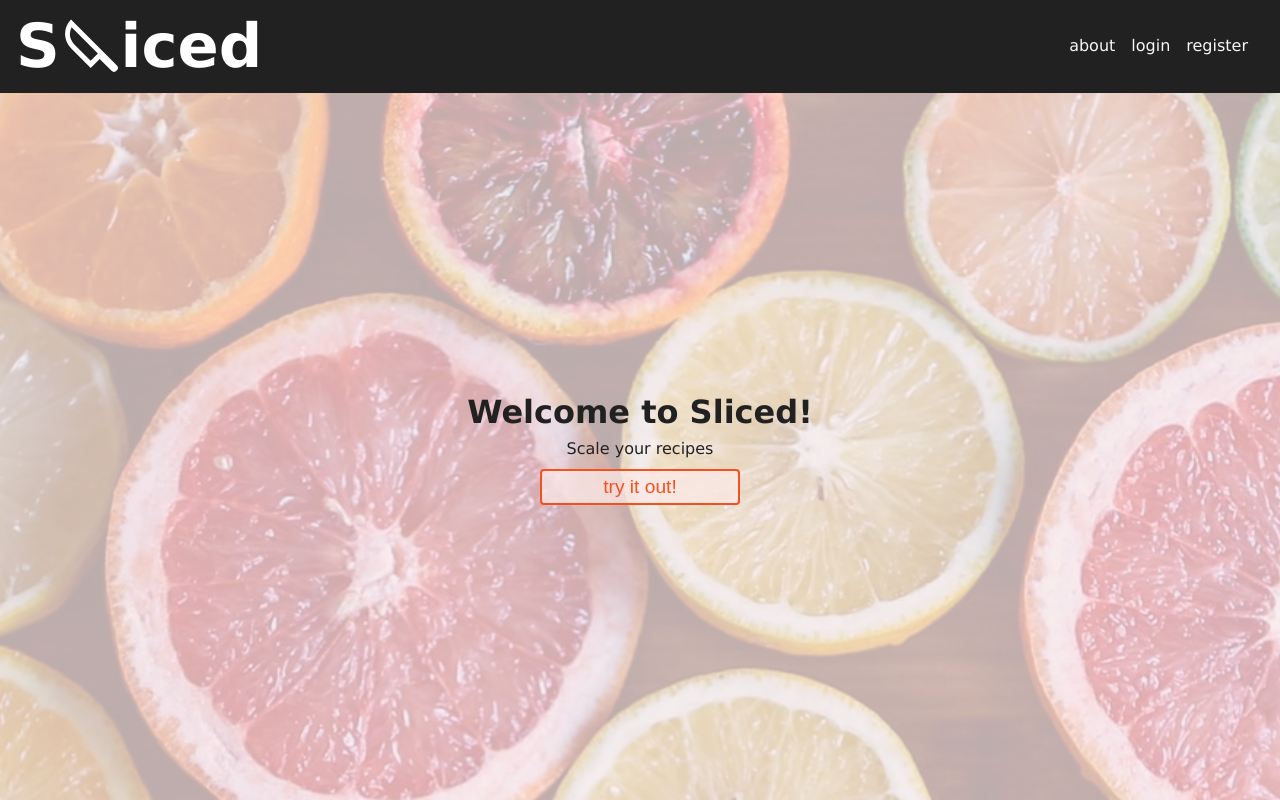
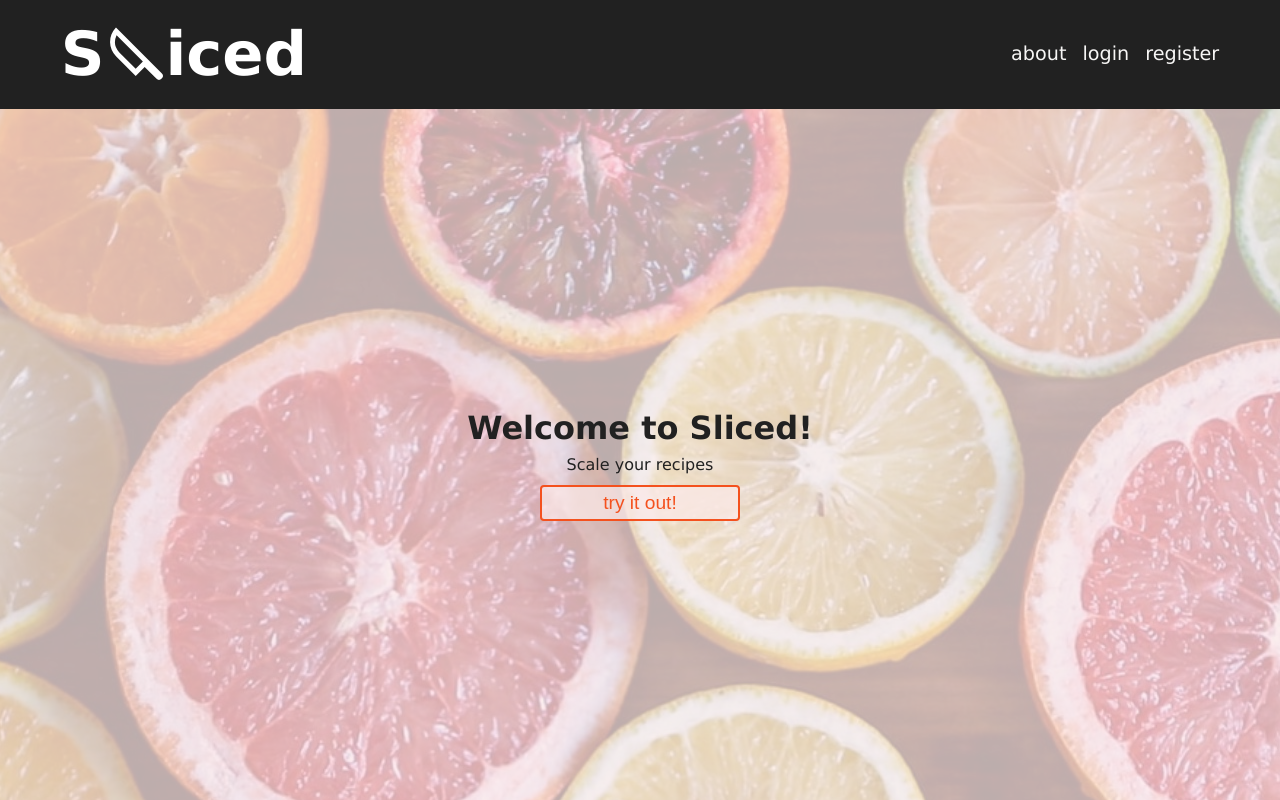
Before and after one commit to Rachanastasia/sliced, a Next.js app in the folder client/: page / in a window 1280 px wide. Built offline with nearby package versions, Linux system fonts and the light colour scheme.

Commit message:
adds flexible padding variables for responsiveness

```diff
--- a/client/components/About.js
+++ b/client/components/About.js
@@ -11,6 +11,9 @@ export default function About(){
 
             <h2 className={styles.about_subtitle}>How can I use Sliced?</h2>
             <p className={styles.about_p}>Just type out one of your recipes or copy and paste it below. The slider beneath the textbox lets you select the amount to scale.</p>
+
+
+            <h2>How precise are the Sliced conversions?</h2>
         </div>
     )
 }
--- a/client/pages/_app.js
+++ b/client/pages/_app.js
@@ -2,7 +2,6 @@ import '../styles/variables.css'
 import '../styles/variables.old.css'
 import '../styles/main.css'
 import '../styles/form.css'
-import '../styles/header.css'
 import '../styles/footer.css'
 
 function MyApp({ Component, pageProps }) {
--- a/client/styles/About.module.css
+++ b/client/styles/About.module.css
@@ -2,9 +2,10 @@
     display: flex;
     flex-direction: column;
     width: 100%;
-    padding: var(--spacer-2);
     background-color: var(--colors-accent-extra-light);
     max-width: var(--width-content-full);
+    padding: var(--spacer-2-flex-lg) var(--spacer-3-flex-lg);
+
 }
 
 .about_subtitle {
--- a/client/styles/Header.module.css
+++ b/client/styles/Header.module.css
@@ -6,9 +6,8 @@
     height: var(--height-3);
     text-align: center;
     background-color: var(--colors-black);
+    padding: var(--spacer-2-flex) var(--spacer-2-flex-lg);
 }
-
-
 
 .menu_wrapper{
     display: flex;
@@ -16,7 +15,6 @@
     align-items: center;
     justify-content: flex-end;
     list-style: none;
-    margin-right: var(--spacer-2);
 }
 
 .menu_item{
--- a/client/styles/Slicer.module.css
+++ b/client/styles/Slicer.module.css
@@ -7,7 +7,8 @@
     height: 100%;
     max-width: var(--width-content-full);
     background-color: var(--colors-accent-extra-light);
-    padding: var(--spacer-2);
+    padding: var(--spacer-2-flex-lg) var(--spacer-3-flex-lg);
+
 }
 
 .slicer_input{
--- a/client/styles/header.css
+++ /dev/null
@@ -1,14 +0,0 @@
-/*TODO: EXTRACT THIS INTO MODULE AND DELETE FILE*/
-
-header {
-    display: flex;
-    align-items: center;
-    justify-content: space-between;
-    width: 100vw;
-    height: var(--height-3);
-    text-align: center;
-    background-color: var(--colors-black);
-}
-header > * {
-    padding: var(--spacer-2);
-}
--- a/client/styles/main.css
+++ b/client/styles/main.css
@@ -27,6 +27,7 @@ body{
 
 main{
   width: inherit;
+  min-height: 100%;
   display: flex;
   align-items: stretch;
   flex-direction: column;
@@ -44,7 +45,7 @@ main{
     align-items: center;
 }
 .screen_content >* {
-    margin-bottom: var(--spacer-3);
+    margin-bottom: var(--spacer-3-flex-lg);
 }
 
 h2, h3{
@@ -84,19 +85,6 @@ button, .button{
 
 
 
-
-
-
-/*section padding increased on first and last items*/
-/* section:first-of-type{
-    padding-top: var(--spacer-lg);
-}
-
-section:last-of-type{
-    padding-bottom: var(--spacer-lg);
-} */
-
-
 img{
     width: 100%;
 }
@@ -120,7 +108,8 @@ img{
     height: 100%;
     flex: 3;
     padding: var(--spacer-2);
-    margin-top: var(--spacer-3);
+    margin-top: var(--spacer-2-flex-lg);
+    padding-right: calc(var(--spacer-2) + 10px);
 }
 
 
--- a/client/styles/variables.css
+++ b/client/styles/variables.css
@@ -12,8 +12,15 @@
     --spacer-2: 1rem;
     --spacer-3: 1.4rem;
     --spacer-4: 1.8rem;
-    --spacer-5: 2.6rem;
+    --spacer-5: 3.2rem;
     --spacer-6: 3.4rem;
+
+    --spacer-1-flex:var(--spacer-1);
+    --spacer-2-flex: var(--spacer-2);
+    --spacer-3-flex: var(--spacer-3);
+
+    --spacer-2-flex-lg: var(--spacer-2);
+    --spacer-3-flex-lg: var(--spacer-3);
 
     --height-1: 1.8rem;
     --height-2: 3rem;
@@ -49,11 +56,32 @@
     }
   }
 
+  @media all and (min-width: 550px){
+    :root {
+     --spacer-1-flex: calc(1.2 * var(--spacer-1));
+     --spacer-2-flex: calc(1.2 * var(--spacer-2));
+     --spacer-3-flex: calc(1.2 * var(--spacer-3));
+
+     --spacer-2-flex-lg: calc(1.6 * var(--spacer-2));
+     --spacer-3-flex-lg: calc(1.6 * var(--spacer-3));
+
+    }
+  }
+
 
   @media all and (min-width: 800px){
     :root{
      --spacer-med: 1.8rem;
      --spacer-lg: 2.4rem;
+
+     --spacer-1-flex: calc(1.5 * var(--spacer-1));
+     --spacer-2-flex: calc(1.5 * var(--spacer-2));
+     --spacer-3-flex: calc(1.5 * var(--spacer-3));
+
+     --spacer-2-flex-lg: calc(3.8 * var(--spacer-2));
+     --spacer-3-flex-lg: calc(3.8 * var(--spacer-3));
+
+     --text-size-1: 1.2rem;
 
      --font-size-med: 2rem;
      --font-size-lg: 3.8rem;
```
